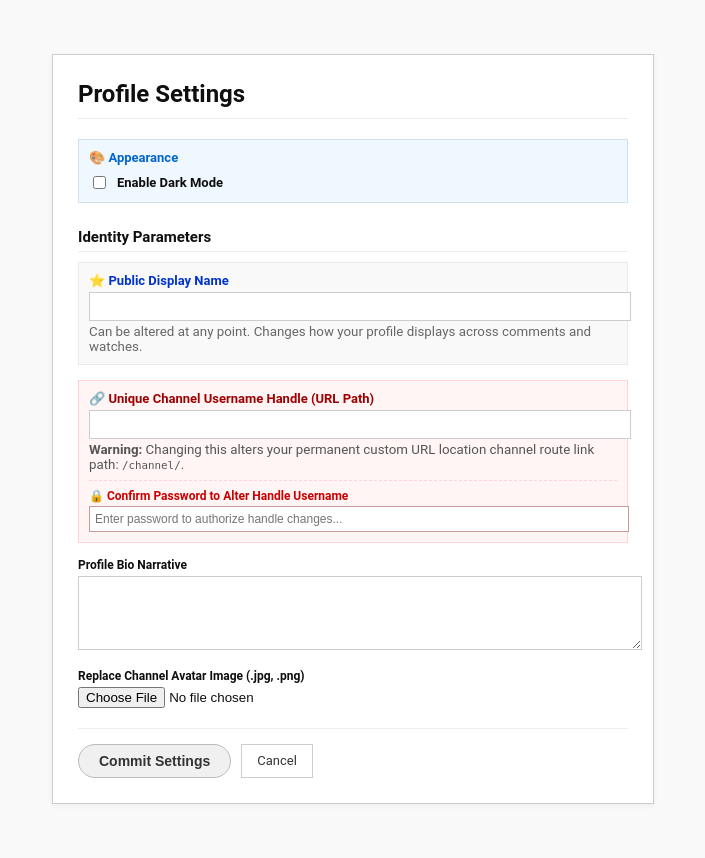
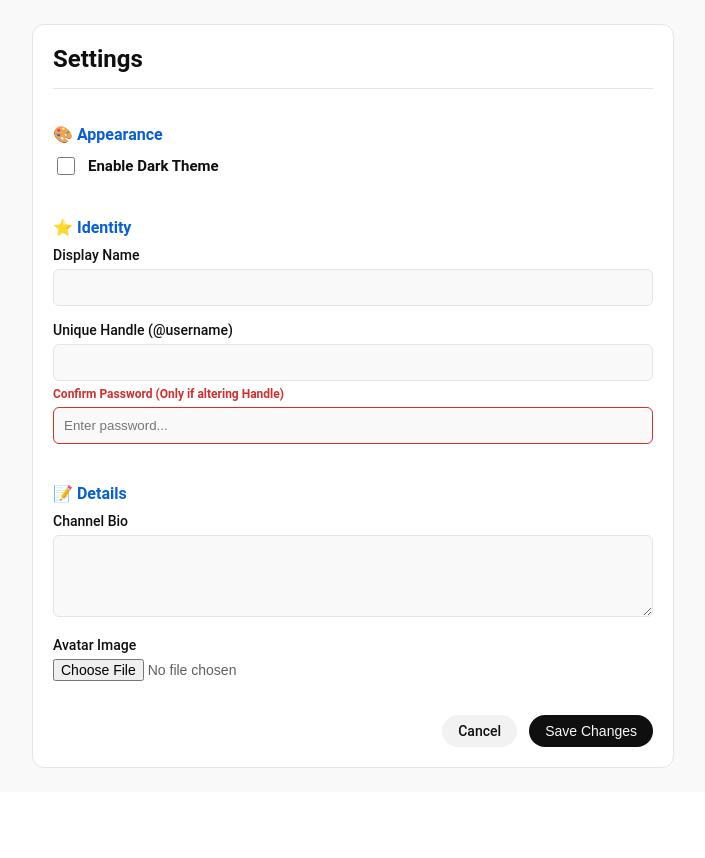
Before and after one commit to korbooru/cl, a Python web app: template templates/settings.html in a window 1280 px wide. Shown: the part 61-919 px from the top of the page, without its empty margins (287-992 px from the left). After the commit the page ends 829 px from the top, so only its background shows below. Run offline with Jinja, Linux system fonts and the light colour scheme; the template is opened without the code that fills it, so the values that code supplies are empty.

Commit message:
Update settings.html

```diff
--- a/templates/settings.html
+++ b/templates/settings.html
@@ -1,55 +1,45 @@
 {% extends 'base.html' %}
 
 {% block content %}
-<div class="settings-panel" style="max-width: 550px; margin: 30px auto; background: white; padding: 25px; border: 1px solid #CCCCCC; box-shadow: 0 2px 5px rgba(0,0,0,0.05);">
-    <h2 style="margin-top:0; border-bottom: 1px solid #EBEBEB; padding-bottom: 10px;">Profile Settings</h2>
+<div class="panel" style="max-width: 600px; margin: 0 auto;">
+    <h2 style="margin-top:0; border-bottom: 1px solid var(--border-color); padding-bottom: 15px;">Settings</h2>
 
-    <form method="POST" action="/settings" enctype="multipart/form-data">
+    <form method="POST" action="/settings" enctype="multipart/form-data" style="display: flex; flex-direction: column; gap: 24px; margin-top: 20px;">
 
-        <!-- NEW: Appearance Settings -->
-        <div class="settings-box" style="margin-bottom: 25px; background: #F0F8FF; padding: 10px; border: 1px solid #D0E0F0;">
-            <label style="display: block; font-weight: bold; font-size: 13px; margin-bottom: 8px; color: #0066CC;">🎨 Appearance</label>
-            <label style="font-size: 13px; cursor: pointer; display: flex; align-items: center; gap: 8px;">
-                <input type="checkbox" name="dark_mode" value="dark_mode" {% if u_settings.dark_mode %}checked{% endif %}>
-                <strong>Enable Dark Mode</strong>
+        <div>
+            <h3 style="font-size: 16px; margin-bottom: 10px; color: var(--accent);">🎨 Appearance</h3>
+            <label style="display: flex; align-items: center; gap: 10px; cursor: pointer; font-size: 15px;">
+                <input type="checkbox" name="dark_mode" value="dark_mode" {% if u_settings.dark_mode %}checked{% endif %} style="width: 18px; height: 18px;">
+                <strong>Enable Dark Theme</strong>
             </label>
         </div>
 
-        <h3 style="font-size: 15px; margin-bottom: 10px; border-bottom: 1px solid #eee; padding-bottom: 5px;">Identity Parameters</h3>
+        <div>
+            <h3 style="font-size: 16px; margin-bottom: 10px; color: var(--accent);">⭐ Identity</h3>
 
-        <div class="settings-box" style="margin-bottom: 15px; background: #F9F9F9; padding: 10px; border: 1px solid #EAEAEA;">
-            <label style="display: block; font-weight: bold; font-size: 13px; margin-bottom: 4px; color: #0033CC;">⭐ Public Display Name</label>
-            <input type="text" name="display_name" value="{{ current_user.display_name }}" required style="width: 100%; padding: 6px; border: 1px solid #CCC;">
-            <small style="color: #666; display:block; margin-top:3px;">Can be altered at any point. Changes how your profile displays across comments and watches.</small>
+            <label style="display: block; font-size: 14px; font-weight: 500; margin-bottom: 6px;">Display Name</label>
+            <input type="text" name="display_name" value="{{ current_user.display_name }}" required style="width: 100%; padding: 10px; border: 1px solid var(--border-color); border-radius: 6px; background: var(--bg-color); color: var(--text-main); margin-bottom: 16px; box-sizing: border-box;">
+
+            <label style="display: block; font-size: 14px; font-weight: 500; margin-bottom: 6px;">Unique Handle (@username)</label>
+            <input type="text" name="username" value="{{ current_user.username }}" required style="width: 100%; padding: 10px; border: 1px solid var(--border-color); border-radius: 6px; background: var(--bg-color); color: var(--text-main); margin-bottom: 6px; box-sizing: border-box;">
+
+            <label style="display: block; font-size: 12px; color: #d32f2f; margin-bottom: 6px; font-weight: bold;">Confirm Password (Only if altering Handle)</label>
+            <input type="password" name="current_password" placeholder="Enter password..." style="width: 100%; padding: 10px; border: 1px solid #d32f2f; border-radius: 6px; background: var(--bg-color); color: var(--text-main); box-sizing: border-box;">
         </div>
 
-        <div class="settings-box" style="margin-bottom: 15px; background: #FFF5F5; padding: 10px; border: 1px solid #FFD3D3;">
-            <label style="display: block; font-weight: bold; font-size: 13px; margin-bottom: 4px; color: #A00000;">🔗 Unique Channel Username Handle (URL Path)</label>
-            <input type="text" name="username" value="{{ current_user.username }}" required style="width: 100%; padding: 6px; border: 1px solid #CCC; font-family: monospace;">
-            <small style="color: #555; display:block; margin-top:3px; margin-bottom: 8px;"><strong>Warning:</strong> Changing this alters your permanent custom URL location channel route link path: <code>/channel/{{ current_user.username }}</code>.</small>
+        <div>
+            <h3 style="font-size: 16px; margin-bottom: 10px; color: var(--accent);">📝 Details</h3>
 
-            <div style="border-top: 1px dashed #FFD3D3; padding-top: 8px; margin-top: 5px;">
-                <label style="display: block; font-size: 12px; font-weight: bold; color: #CC0000; margin-bottom: 3px;">🔒 Confirm Password to Alter Handle Username</label>
-                <input type="password" name="current_password" placeholder="Enter password to authorize handle changes..." style="width: 100%; padding: 5px; border: 1px solid #CC9999; font-size: 12px;">
-            </div>
+            <label style="display: block; font-size: 14px; font-weight: 500; margin-bottom: 6px;">Channel Bio</label>
+            <textarea name="bio" rows="4" style="width: 100%; padding: 10px; border: 1px solid var(--border-color); border-radius: 6px; background: var(--bg-color); color: var(--text-main); margin-bottom: 16px; box-sizing: border-box;">{{ current_user.bio }}</textarea>
+
+            <label style="display: block; font-size: 14px; font-weight: 500; margin-bottom: 6px;">Avatar Image</label>
+            <input type="file" name="pfp_file" accept="image/jpeg,image/png" style="color: var(--text-muted); font-size: 14px;">
         </div>
 
-        <div style="margin-bottom: 15px;">
-            <label style="display: block; font-weight: bold; font-size: 12px; margin-bottom: 4px;">Profile Bio Narrative</label>
-            <textarea name="bio" rows="4" style="width: 100%; padding: 6px; border: 1px solid #CCC; font-family: Arial, sans-serif; font-size: 13px;">{{ current_user.bio }}</textarea>
-        </div>
-
-        <div style="margin-bottom: 20px;">
-            <label style="display: block; font-weight: bold; font-size: 12px; margin-bottom: 4px;">Replace Channel Avatar Image (.jpg, .png)</label>
-            <input type="file" name="pfp_file" accept="image/jpeg,image/png">
-            {% if current_user.pfp %}
-                <p style="font-size:11px; color:#555; margin: 4px 0 0 0;">Current Asset File: <code>{{ current_user.pfp }}</code></p>
-            {% endif %}
-        </div>
-
-        <div style="display: flex; gap: 10px; border-top: 1px solid #EEE; padding-top: 15px;">
-            <button type="submit" style="padding: 8px 20px; font-weight: bold; background: #F0F0F0; border: 1px solid #BBB; cursor: pointer; color: #333;">Commit Settings</button>
-            <a href="/channel/{{ current_user.username }}" style="padding: 8px 15px; background: transparent; border: 1px solid #CCC; color: #333; font-size: 13px; text-align: center; text-decoration: none;">Cancel</a>
+        <div style="display: flex; gap: 12px; justify-content: flex-end; margin-top: 10px;">
+            <a href="/channel/{{ current_user.username }}" class="btn">Cancel</a>
+            <button type="submit" class="btn btn-primary">Save Changes</button>
         </div>
     </form>
 </div>
```
